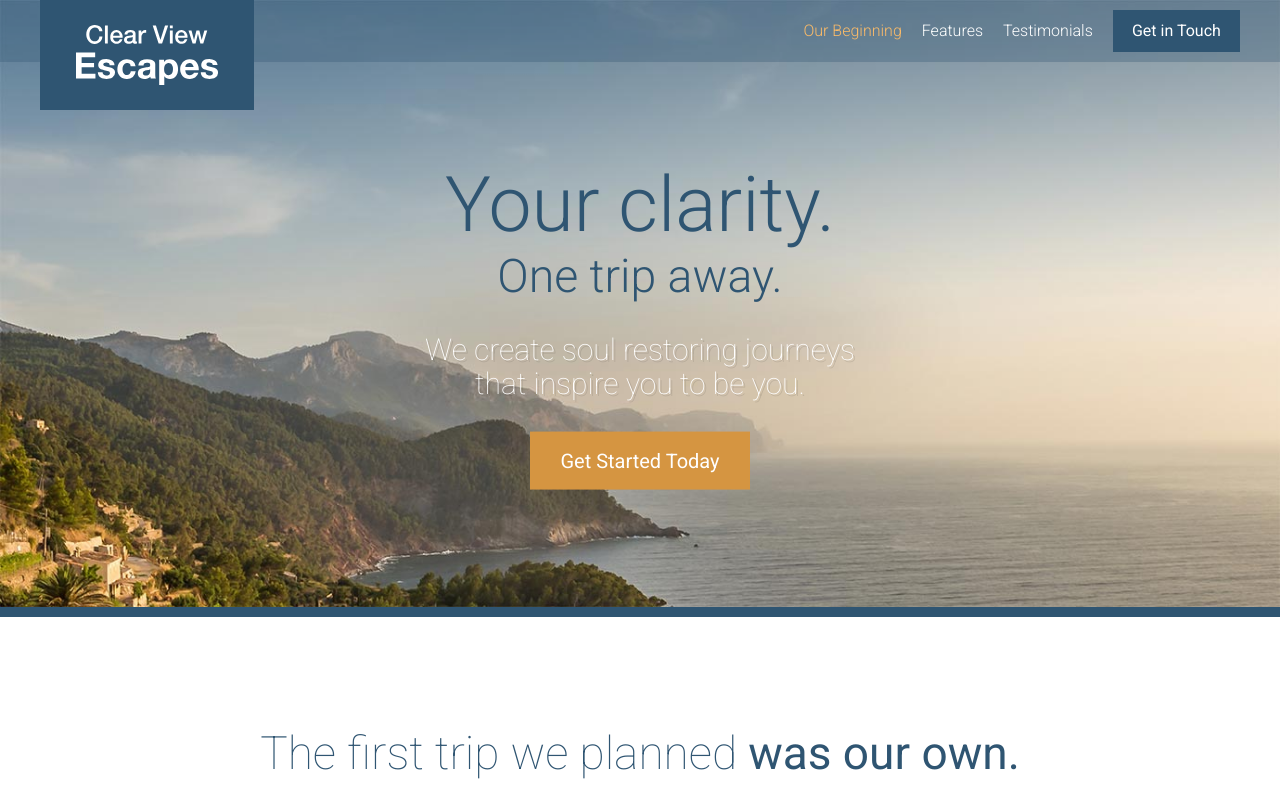
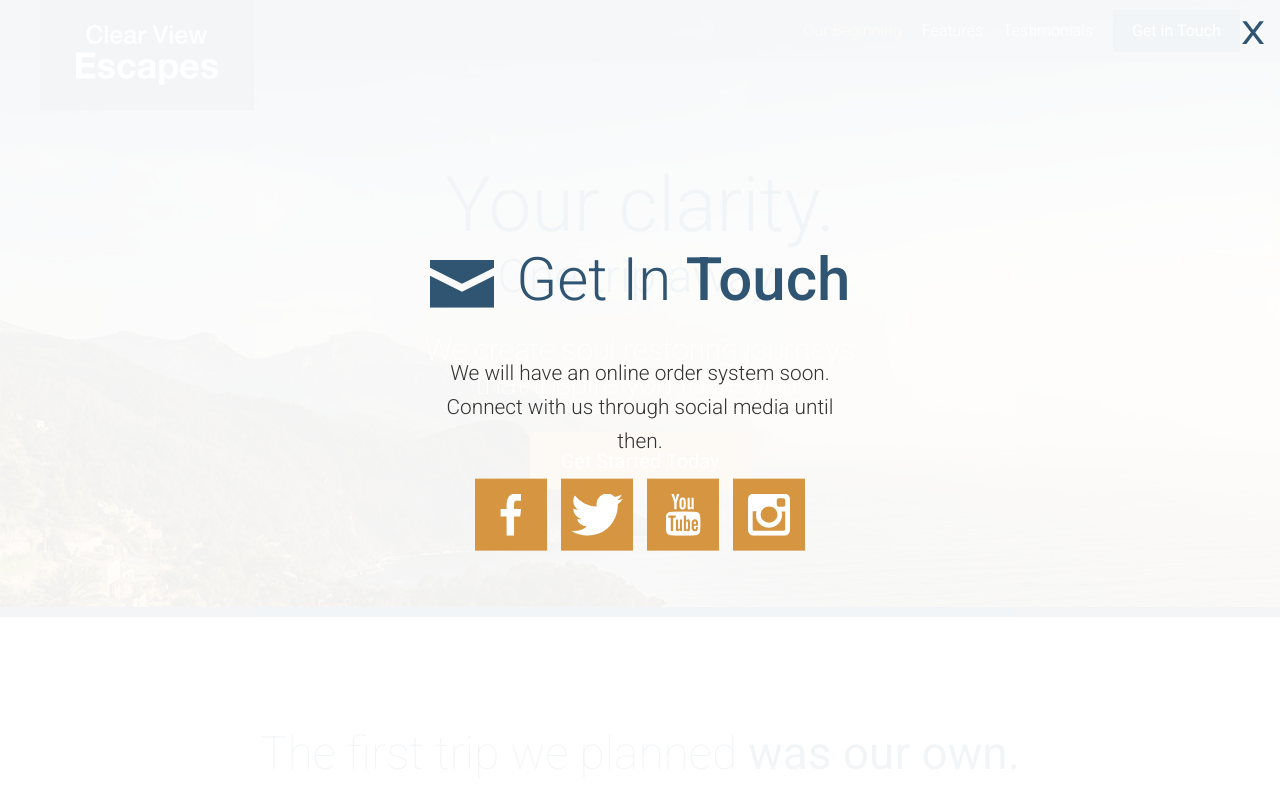
Before and after one commit to JohnMorris4/travel-site, a website: page app/index.html in a window 1280 px wide. Both pictures are taken after a click on the link "Get Started Today". Shown: the top 800 px of the page. Drawn offline with Linux system fonts and the light colour scheme.

Commit message:
finished modal

```diff
--- a/app/assets/scripts/App.js
+++ b/app/assets/scripts/App.js
@@ -2,7 +2,10 @@
 import RevealOnScroll from './modules/RevealOnScroll';
 import $ from 'jquery';
 import StickyHeader from './modules/StickyHeader';
+import Modal from './modules/Modal';
 
+
+var modal = new Modal();
 var mobileMenu = new MobileMenu();
 new RevealOnScroll($(".feature-item"), "85%");
 new RevealOnScroll($(".testimonial"), "60%");
--- /dev/null
+++ b/app/assets/styles/modules/_modal.css
@@ -0,0 +1,48 @@
+.modal{
+    position: fixed;
+    z-index: 5;
+    background-color: rgba(255, 255, 255, .94);
+    top: 0;
+    bottom: 0;
+    left: 0;
+    right: 0;
+    opacity: 0;
+    visibility: hidden;
+    transform: scale(1.5);
+    transition: all .45s ease-in-out;
+
+    &--is-visible {
+        opacity: 1;
+        visibility: visible;
+        transform: scale(1);
+    }
+
+    &__inner {
+        position: absolute;
+        width: 100%;
+        top: 50%;
+        transform: translateY(-50%);
+    }
+
+
+    &__description {
+        text-align: center;
+        font-size: 1.3rem;
+        font-weight: 300;
+        line-height: 1.65;
+    }
+
+    &__close {
+        position: absolute;
+        top: 15px;
+        right: 15px;
+        font-size: 2rem;
+        transform: scaleX(1.2);
+        transform-origin: 100% 0;
+        color: $mainBlue;
+        cursor: pointer;
+        &:hover {
+            color: $mainOrange;
+        }
+    }
+}
--- a/app/assets/styles/modules/_section-title.css
+++ b/app/assets/styles/modules/_section-title.css
@@ -13,6 +13,11 @@
 
   &--blue {
     color: $mainBlue;
+  }
+
+  &--less-margin {
+    margin-bottom: 1.3rem;
+    margin-top: 0;
   }
 
   &__icon {
--- /dev/null
+++ b/app/assets/styles/modules/_social-icons.css
@@ -0,0 +1,24 @@
+.social-icons {
+
+    text-align: center;
+
+    &__icon {
+        background-color: $mainOrange;
+        display: inline-block;
+        margin: 0 5px 5px 5px;
+        width: 33%;
+        height: 72px;
+        position: relative;
+        @mixin atSmall {
+            width: 72px;
+            margin: 0 5px;
+        }
+        .icon {
+            display: block;
+            position: absolute;
+            top: 50%;
+            left: 50%;
+            transform: translate(-50%, -50%);
+        }
+    }
+}
--- a/app/assets/styles/modules/_wrapper.css
+++ b/app/assets/styles/modules/_wrapper.css
@@ -8,6 +8,10 @@
 
   &--medium {
     max-width: 976px;
+  }
+
+  &--narrow {
+    max-width: 470px;
   }
 
   &--no-padding-until-medium {
--- a/app/assets/styles/styles.css
+++ b/app/assets/styles/styles.css
@@ -17,3 +17,5 @@
 @import "modules/_site-header";
 @import "modules/_primary-nav";
 @import "modules/_reveal-item";
+@import "modules/_modal";
+@import "modules/_social-icons";
--- a/app/index.html
+++ b/app/index.html
@@ -24,7 +24,7 @@
       </div>
         <div class="site-header__menu-content">
           <div class="site-header__btn-container">
-            <a href="#" class="btn">Get in Touch</a>
+            <a href="#" class="btn open-modal">Get in Touch</a>
           </div>
 
           <nav class="primary-nav primary-nav--pull-right">
@@ -60,7 +60,7 @@
         <h1 class="large-hero__title">Your clarity.</h1>
         <h2 class="large-hero__subtitle">One trip away.</h2>
         <p class="large-hero__description">We create soul restoring journeys that inspire you to be you.</p>
-        <p><a href="#" class="btn btn--orange btn--large">Get Started Today</a></p>
+        <p><a href="#" class="btn btn--orange btn--large open-modal">Get Started Today</a></p>
       </div>
     </div>
   </div>
@@ -176,10 +176,35 @@
 
   <footer class="site-footer">
     <div class="wrapper">
-      <p><span class="site-footer__text">Copyright &copy; 2016 Clear View Escapes. All rights reserved.</span> <a href="#" class="btn btn--orange">Get in Touch</a></p>
+      <p><span class="site-footer__text">Copyright &copy; 2016 Clear View Escapes. All rights reserved.</span> <a href="#" class="btn btn--orange open-modal">Get in Touch</a></p>
     </div>
   </footer>
+  <div class="modal">
+    <div class="modal__inner">
 
+
+<h2 class="section-title section-title--blue section-title--less-margin">
+  <span class="icon icon--mail section-title__icon"></span> Get In
+  <strong>Touch</strong>
+</h2>
+<div class="wrapper wrapper--narrow">
+<p class="modal__description">We will have an online order system soon. Connect with us through social media until then.</p>
+  </div>
+  <div class="social-icons">
+    <a href="#" class="social-icons__icon"><span class="icon icon--facebook"></span></a>
+<a href="#" class="social-icons__icon">
+  <span class="icon icon--twitter"></span>
+</a>
+<a href="#" class="social-icons__icon">
+  <span class="icon icon--youtube"></span>
+</a>
+<a href="#" class="social-icons__icon">
+  <span class="icon icon--instagram"></span>
+</a>
+</div>
+  </div>
+  <div class="modal__close">X</div>
+</div>
   <script src="/temp/scripts/App.js"></script>
 </body>
 </html>
--- a/app/temp/styles/styles.css
+++ b/app/temp/styles/styles.css
@@ -550,6 +550,10 @@
   max-width: 976px;
 }
 
+.wrapper--narrow {
+  max-width: 470px;
+}
+
 .wrapper--no-padding-until-medium {
   padding-left: 0;
   padding-right: 0;
@@ -870,6 +874,11 @@
 
 .section-title--blue {
   color: #2f5572;
+}
+
+.section-title--less-margin {
+  margin-bottom: 1.3rem;
+  margin-top: 0;
 }
 
 .section-title__icon {
@@ -1338,3 +1347,88 @@
   -webkit-transform: scale(1);
           transform: scale(1);
 }
+
+.modal{
+    position: fixed;
+    z-index: 5;
+    background-color: rgba(255, 255, 255, .94);
+    top: 0;
+    bottom: 0;
+    left: 0;
+    right: 0;
+    opacity: 0;
+    visibility: hidden;
+    -webkit-transform: scale(1.5);
+            transform: scale(1.5);
+    transition: all .45s ease-in-out;
+}
+
+.modal--is-visible {
+  opacity: 1;
+  visibility: visible;
+  -webkit-transform: scale(1);
+          transform: scale(1);
+}
+
+.modal__inner {
+  position: absolute;
+  width: 100%;
+  top: 50%;
+  -webkit-transform: translateY(-50%);
+          transform: translateY(-50%);
+}
+
+.modal__description {
+  text-align: center;
+  font-size: 1.3rem;
+  font-weight: 300;
+  line-height: 1.65;
+}
+
+.modal__close {
+  position: absolute;
+  top: 15px;
+  right: 15px;
+  font-size: 2rem;
+  -webkit-transform: scaleX(1.2);
+          transform: scaleX(1.2);
+  -webkit-transform-origin: 100% 0;
+          transform-origin: 100% 0;
+  color: #2f5572;
+  cursor: pointer;
+}
+
+.modal__close:hover {
+  color: #d59541;
+}
+
+.social-icons {
+
+    text-align: center;
+}
+
+.social-icons__icon {
+  background-color: #d59541;
+  display: inline-block;
+  margin: 0 5px 5px 5px;
+  width: 33%;
+  height: 72px;
+  position: relative;
+}
+
+@media (min-width: 530px) {
+
+  .social-icons__icon {
+    width: 72px;
+    margin: 0 5px;
+  }
+}
+
+.social-icons__icon .icon {
+  display: block;
+  position: absolute;
+  top: 50%;
+  left: 50%;
+  -webkit-transform: translate(-50%, -50%);
+          transform: translate(-50%, -50%);
+}
```
Also changed, not shown: app/assets/scripts/modules/Modal.js (added, +36 -0 lines), app/temp/scripts/App.js.
